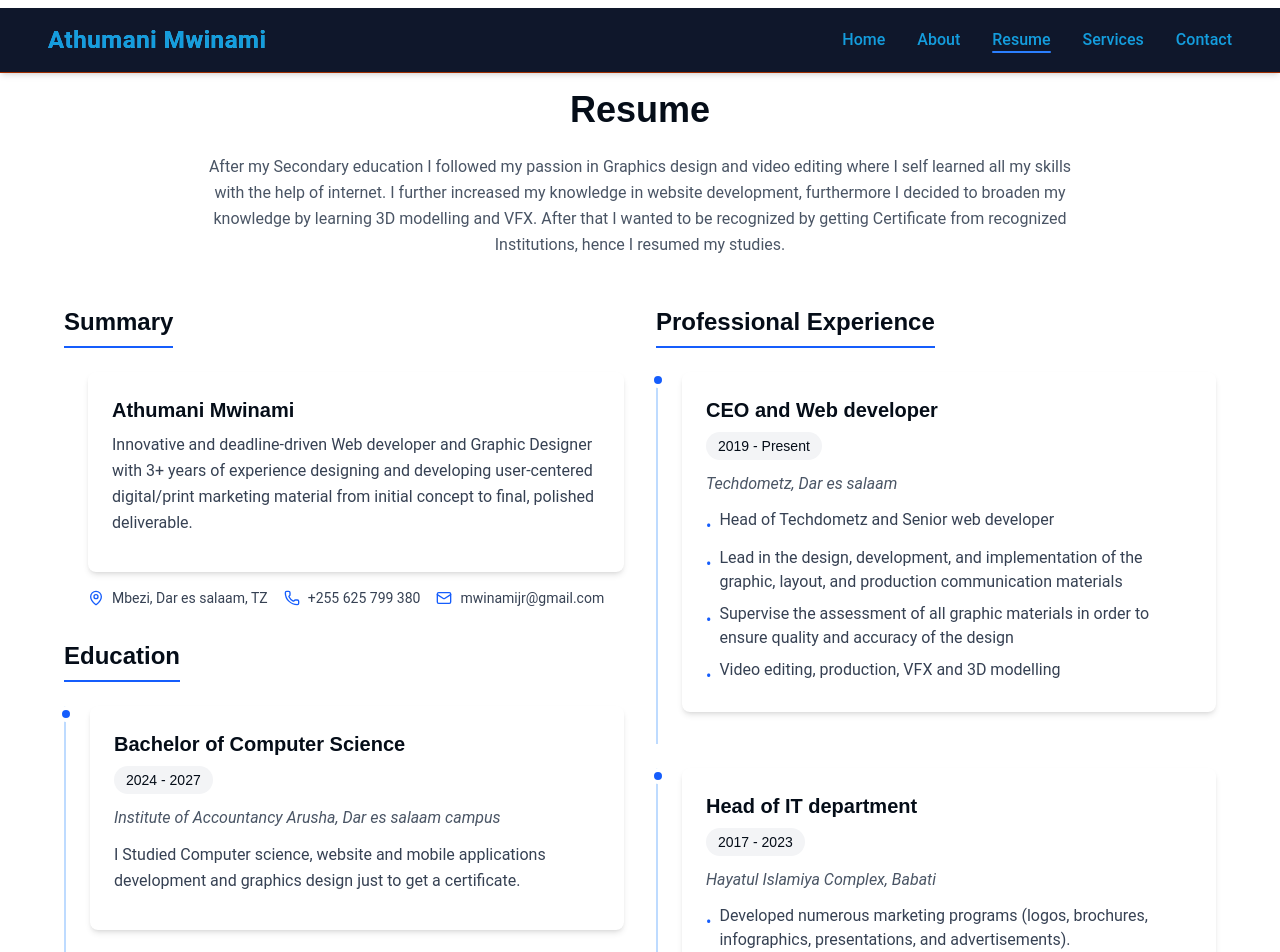
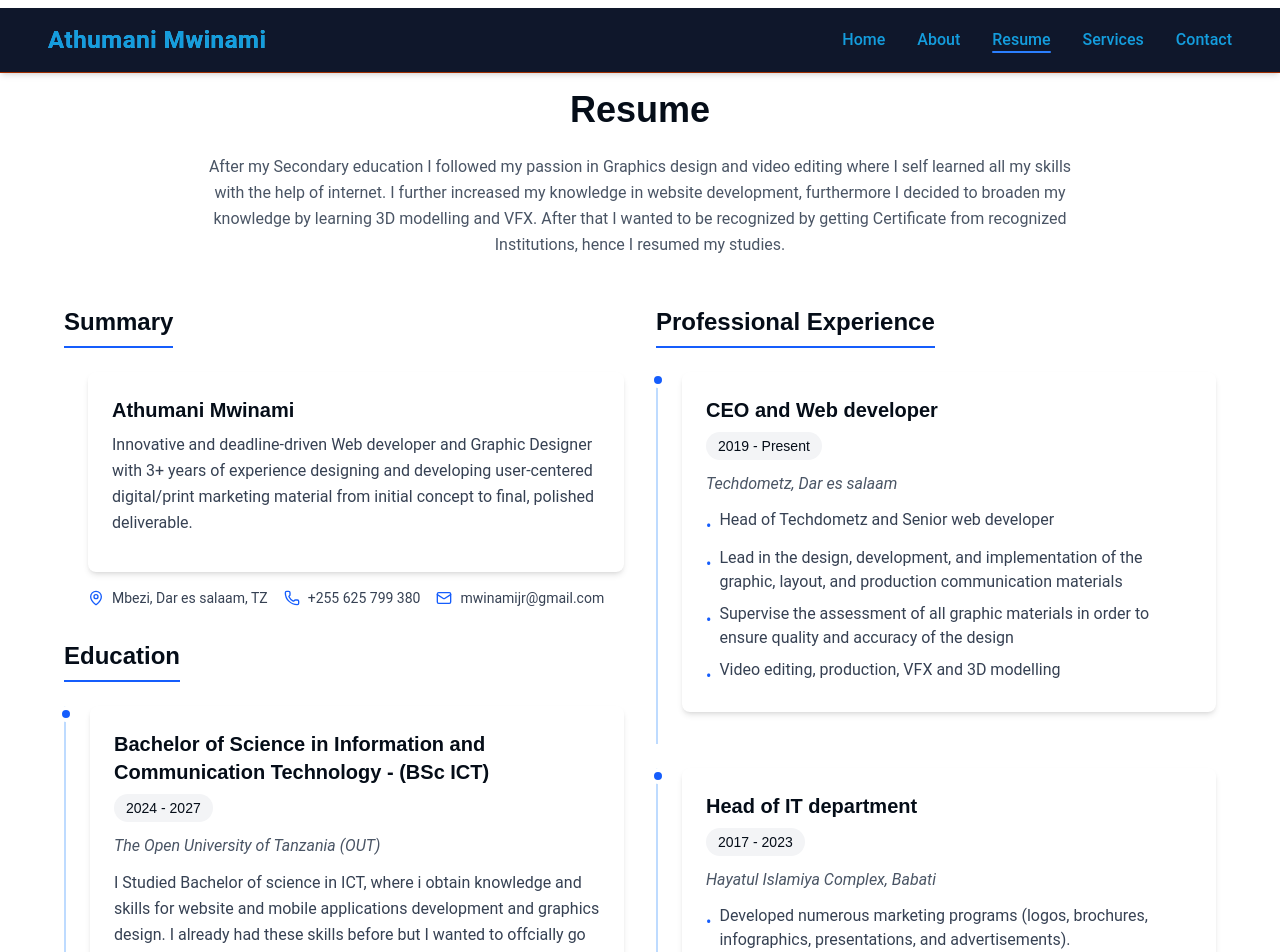
Before and after one commit to mwinamijr/mwinamijr.github.io, a React (Vite) app: page /#/resume in a window 1280 px wide. Shown: the top 952 px of the page. Built offline with nearby package versions, Linux system fonts and the light colour scheme.

Commit message:
update degree and education details in About and Resume components

```diff
--- a/src/screens/AboutScreen.tsx
+++ b/src/screens/AboutScreen.tsx
@@ -54,7 +54,7 @@ const About: React.FC = () => {
   ];
 
   const professionalInfo = [
-    { label: "Degree", value: "Bachelor in CS" },
+    { label: "Degree", value: "Bachelor in ICT" },
     { label: "Email", value: "mwinamijr@gmail.com" },
     { label: "Freelance", value: "Available" },
   ];
--- a/src/screens/Resume.tsx
+++ b/src/screens/Resume.tsx
@@ -64,11 +64,12 @@ const Resume: React.FC = () => {
 
   const education = [
     {
-      title: "Bachelor of Computer Science",
+      title:
+        "Bachelor of Science in Information and Communication Technology - (BSc ICT)",
       period: "2024 - 2027",
-      location: "Institute of Accountancy Arusha, Dar es salaam campus",
+      location: "The Open University of Tanzania (OUT)",
       description:
-        "I Studied Computer science, website and mobile applications development and graphics design just to get a certificate.",
+        "I Studied Bachelor of science in ICT, where i obtain knowledge and skills for website and mobile applications development and graphics design. I already had these skills before but I wanted to offcially go through proper educations channels and NOT just to get a certificate.",
     },
     {
       title: "Open Foundation Program (OFP)",
```
